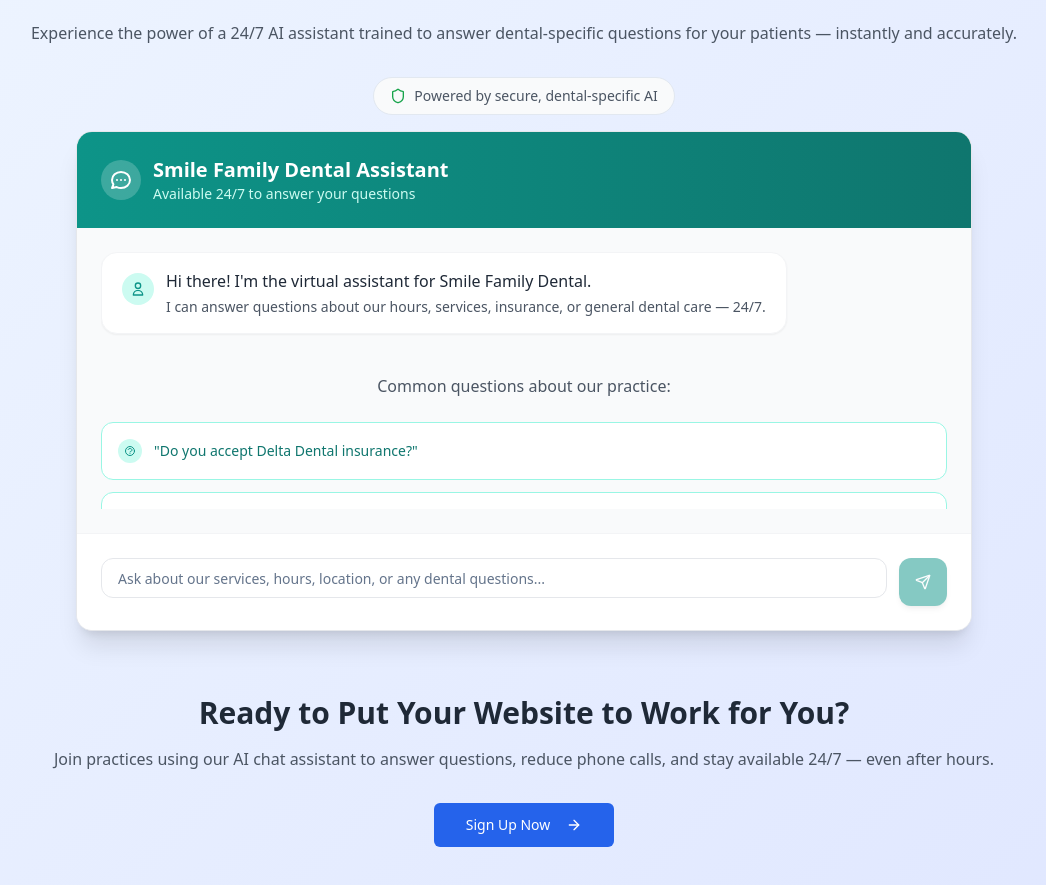
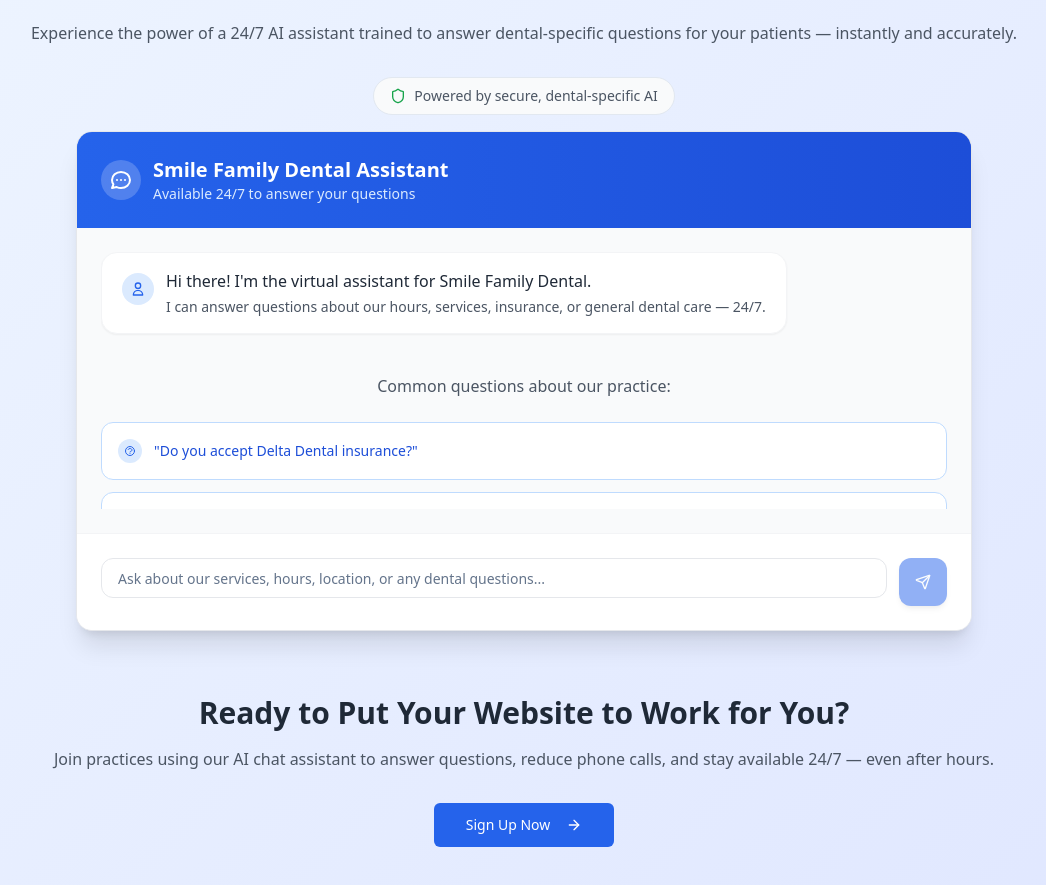
Before and after one commit to briantraudt/dgtldental, a React (Vite) app: page / in a window 1280 px wide. Shown: the part 1127-2012 px from the top of the page, without its empty margins (116-1162 px from the left). Built offline with nearby package versions, Linux system fonts and the light colour scheme.

Commit message:
Refactor: Match chatbot colors to website theme
Updated the demo chatbot's color scheme to align with the website's blue theme. Edited `src/components/DGTLChatWidget.tsx`, `src/components/ChatMessage.tsx`, `src/components/ChatInput.tsx`, and `src/components/QuickQuestions.tsx`.

```diff
--- a/src/components/ChatInput.tsx
+++ b/src/components/ChatInput.tsx
@@ -21,13 +21,13 @@ const ChatInput = ({ message, isLoading, onChange, onSend, onKeyPress }: ChatInp
           onKeyPress={onKeyPress}
           placeholder="Ask about our services, hours, location, or any dental questions..."
           disabled={isLoading}
-          className="flex-1 border-gray-200 focus:border-teal-500 focus:ring-teal-500 rounded-xl px-4 py-3 text-gray-700 placeholder-gray-500"
+          className="flex-1 border-gray-200 focus:border-blue-500 focus:ring-blue-500 rounded-xl px-4 py-3 text-gray-700 placeholder-gray-500"
         />
         <Button
           onClick={onSend}
           disabled={isLoading || !message.trim()}
           size="icon"
-          className="bg-teal-600 hover:bg-teal-700 h-12 w-12 rounded-xl shadow-md transition-all duration-200"
+          className="bg-blue-600 hover:bg-blue-700 h-12 w-12 rounded-xl shadow-md transition-all duration-200"
         >
           <Send className="h-4 w-4" />
         </Button>
--- a/src/components/ChatMessage.tsx
+++ b/src/components/ChatMessage.tsx
@@ -16,14 +16,14 @@ const ChatMessage = ({ message }: ChatMessageProps) => {
       <div
         className={`max-w-[85%] rounded-2xl px-5 py-4 whitespace-pre-line shadow-sm ${
           message.role === 'user'
-            ? 'bg-teal-600 text-white'
+            ? 'bg-blue-600 text-white'
             : 'bg-white text-gray-800 border border-gray-100'
         }`}
       >
         {message.role === 'assistant' && (
           <div className="flex items-start space-x-3">
-            <div className="bg-teal-100 rounded-full p-2 mt-1 flex-shrink-0">
-              <svg className="w-4 h-4 text-teal-600" fill="none" stroke="currentColor" viewBox="0 0 24 24">
+            <div className="bg-blue-100 rounded-full p-2 mt-1 flex-shrink-0">
+              <svg className="w-4 h-4 text-blue-600" fill="none" stroke="currentColor" viewBox="0 0 24 24">
                 <path strokeLinecap="round" strokeLinejoin="round" strokeWidth={2} d="M16 7a4 4 0 11-8 0 4 4 0 018 0zM12 14a7 7 0 00-7 7h14a7 7 0 00-7-7z" />
               </svg>
             </div>
--- a/src/components/EmbeddedChatDemo.tsx
+++ b/src/components/EmbeddedChatDemo.tsx
@@ -1,4 +1,3 @@
-
 import { useState, useRef, useEffect } from 'react';
 import { ScrollArea } from '@/components/ui/scroll-area';
 import { supabase } from '@/integrations/supabase/client';
@@ -126,8 +125,8 @@ const EmbeddedChatDemo = () => {
 
       {/* Chat Widget */}
       <div className="bg-white rounded-2xl border border-gray-200 h-[500px] flex flex-col shadow-xl overflow-hidden">
-        {/* Header - Updated branding */}
-        <div className="bg-gradient-to-r from-teal-600 to-teal-700 text-white p-6">
+        {/* Header - Updated to blue theme */}
+        <div className="bg-gradient-to-r from-blue-600 to-blue-700 text-white p-6">
           <div className="flex items-center space-x-3">
             <div className="bg-white/20 rounded-full p-2">
               <svg className="w-6 h-6 text-white" fill="none" stroke="currentColor" viewBox="0 0 24 24">
@@ -136,7 +135,7 @@ const EmbeddedChatDemo = () => {
             </div>
             <div>
               <h3 className="font-semibold text-xl">Smile Family Dental Assistant</h3>
-              <p className="text-teal-100 text-sm">Available 24/7 to answer your questions</p>
+              <p className="text-blue-100 text-sm">Available 24/7 to answer your questions</p>
             </div>
           </div>
         </div>
@@ -149,8 +148,8 @@ const EmbeddedChatDemo = () => {
                 <div className="flex justify-start mb-6">
                   <div className="bg-white rounded-2xl px-5 py-4 max-w-[85%] shadow-sm border border-gray-100">
                     <div className="flex items-start space-x-3">
-                      <div className="bg-teal-100 rounded-full p-2 mt-1">
-                        <svg className="w-4 h-4 text-teal-600" fill="none" stroke="currentColor" viewBox="0 0 24 24">
+                      <div className="bg-blue-100 rounded-full p-2 mt-1">
+                        <svg className="w-4 h-4 text-blue-600" fill="none" stroke="currentColor" viewBox="0 0 24 24">
                           <path strokeLinecap="round" strokeLinejoin="round" strokeWidth={2} d="M16 7a4 4 0 11-8 0 4 4 0 018 0zM12 14a7 7 0 00-7 7h14a7 7 0 00-7-7z" />
                         </svg>
                       </div>
@@ -173,16 +172,16 @@ const EmbeddedChatDemo = () => {
               <div className="flex justify-start">
                 <div className="bg-white rounded-2xl px-5 py-4 shadow-sm border border-gray-100">
                   <div className="flex items-center space-x-3">
-                    <div className="bg-teal-100 rounded-full p-2">
-                      <svg className="w-4 h-4 text-teal-600" fill="none" stroke="currentColor" viewBox="0 0 24 24">
+                    <div className="bg-blue-100 rounded-full p-2">
+                      <svg className="w-4 h-4 text-blue-600" fill="none" stroke="currentColor" viewBox="0 0 24 24">
                         <path strokeLinecap="round" strokeLinejoin="round" strokeWidth={2} d="M16 7a4 4 0 11-8 0 4 4 0 018 0zM12 14a7 7 0 00-7 7h14a7 7 0 00-7-7z" />
                       </svg>
                     </div>
                     <div className="flex items-center space-x-2">
                       <div className="flex space-x-1">
-                        <div className="w-2 h-2 bg-teal-400 rounded-full animate-bounce"></div>
-                        <div className="w-2 h-2 bg-teal-400 rounded-full animate-bounce" style={{ animationDelay: '0.1s' }}></div>
-                        <div className="w-2 h-2 bg-teal-400 rounded-full animate-bounce" style={{ animationDelay: '0.2s' }}></div>
+                        <div className="w-2 h-2 bg-blue-400 rounded-full animate-bounce"></div>
+                        <div className="w-2 h-2 bg-blue-400 rounded-full animate-bounce" style={{ animationDelay: '0.1s' }}></div>
+                        <div className="w-2 h-2 bg-blue-400 rounded-full animate-bounce" style={{ animationDelay: '0.2s' }}></div>
                       </div>
                       <span className="text-sm text-gray-500 ml-2">Thinking...</span>
                     </div>
--- a/src/components/QuickQuestions.tsx
+++ b/src/components/QuickQuestions.tsx
@@ -18,11 +18,11 @@ const QuickQuestions = ({ onQuestionClick }: QuickQuestionsProps) => {
           <button
             key={index}
             onClick={() => onQuestionClick(question)}
-            className="block w-full text-left text-sm text-teal-700 hover:text-teal-800 hover:bg-teal-50 p-4 rounded-xl border border-teal-200 transition-all duration-200 hover:shadow-md hover:border-teal-300 bg-white"
+            className="block w-full text-left text-sm text-blue-700 hover:text-blue-800 hover:bg-blue-50 p-4 rounded-xl border border-blue-200 transition-all duration-200 hover:shadow-md hover:border-blue-300 bg-white"
           >
             <div className="flex items-center space-x-3">
-              <div className="bg-teal-100 rounded-full p-1.5">
-                <svg className="w-3 h-3 text-teal-600" fill="none" stroke="currentColor" viewBox="0 0 24 24">
+              <div className="bg-blue-100 rounded-full p-1.5">
+                <svg className="w-3 h-3 text-blue-600" fill="none" stroke="currentColor" viewBox="0 0 24 24">
                   <path strokeLinecap="round" strokeLinejoin="round" strokeWidth={2} d="M8.228 9c.549-1.165 2.03-2 3.772-2 2.21 0 4 1.343 4 3 0 1.4-1.278 2.575-3.006 2.907-.542.104-.994.54-.994 1.093m0 3h.01M21 12a9 9 0 11-18 0 9 9 0 0118 0z" />
                 </svg>
               </div>
```
